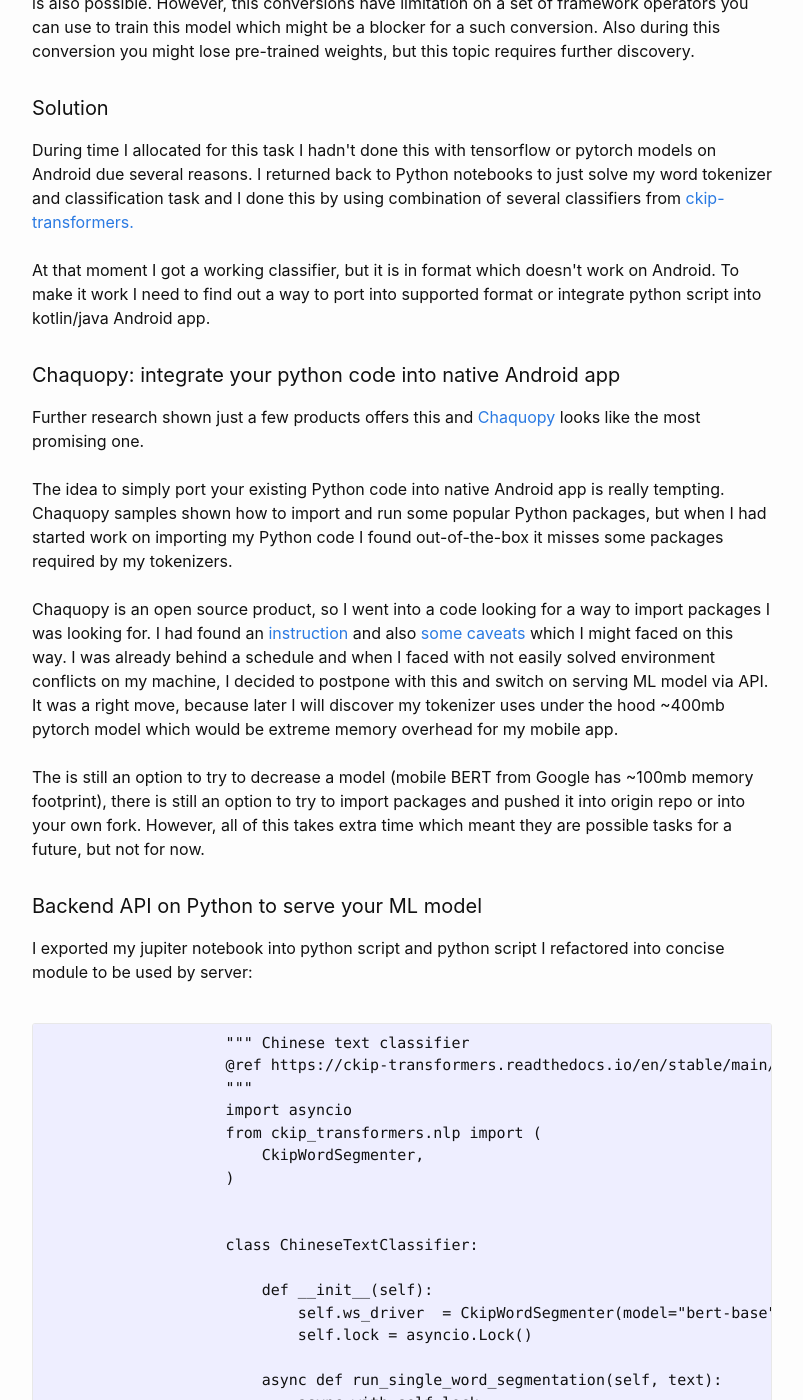
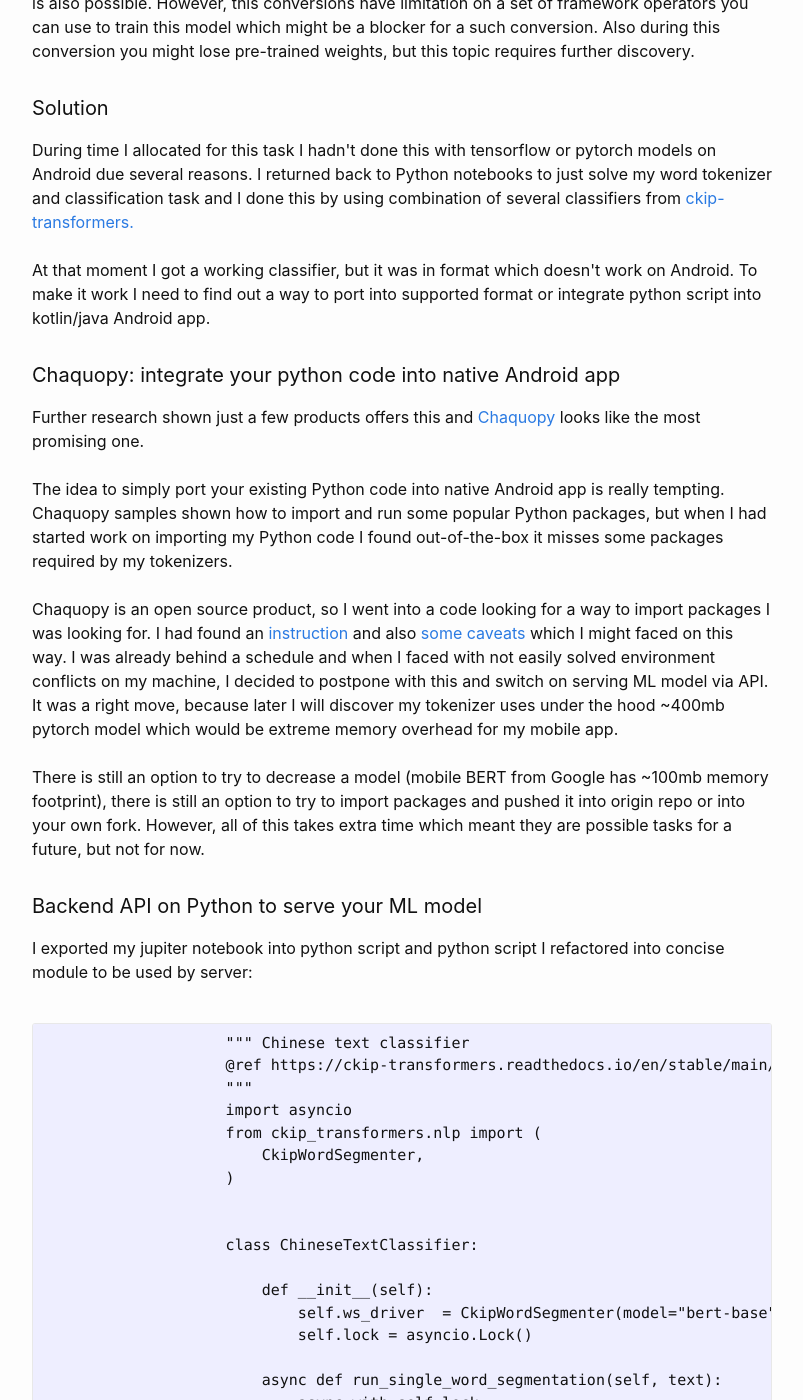
Before and after one commit to Gelassen/dkazakov.github.io, a Jekyll site: the page built from _posts/2023-08-31-case-study-automatic-chinese-text-tokenisation-and-translation.html, in a window 1280 px wide and 1400 px high, scrolled down 2226 px. Shown: the whole window, without its empty margins (238-1041 px from the left). Built offline with Jekyll 4.4.1, drawn with Linux system fonts in a browser that asks for light colours.

Commit message:
Fix typo

```diff
--- a/_posts/2023-08-31-case-study-automatic-chinese-text-tokenisation-and-translation.html
+++ b/_posts/2023-08-31-case-study-automatic-chinese-text-tokenisation-and-translation.html
@@ -116,7 +116,7 @@ modified_time: '2023-09-8'
                 and I done this by using combination of several classifiers from
                 <a href="https://ckip-transformers.readthedocs.io/en/stable/main/readme.html#git">ckip-transformers.</a> <br><br>
 
-                At that moment I got a working classifier, but it is in format which doesn't work
+                At that moment I got a working classifier, but it was in format which doesn't work
                 on Android. To make it work I need to find out a way to port into supported
                 format or integrate python script into kotlin/java Android app.
             </p>
@@ -139,7 +139,7 @@ modified_time: '2023-09-8'
                 uses under the hood ~400mb pytorch model which would be extreme memory overhead
                 for my mobile app. <br><br>
 
-                The is still an option to try to decrease a model (mobile BERT from Google has
+                There is still an option to try to decrease a model (mobile BERT from Google has
                 ~100mb memory footprint), there is still an option to try to import packages
                 and pushed it into origin repo or into your own fork. However, all of this takes
                 extra time which meant they are possible tasks for a future, but not for now.
```
